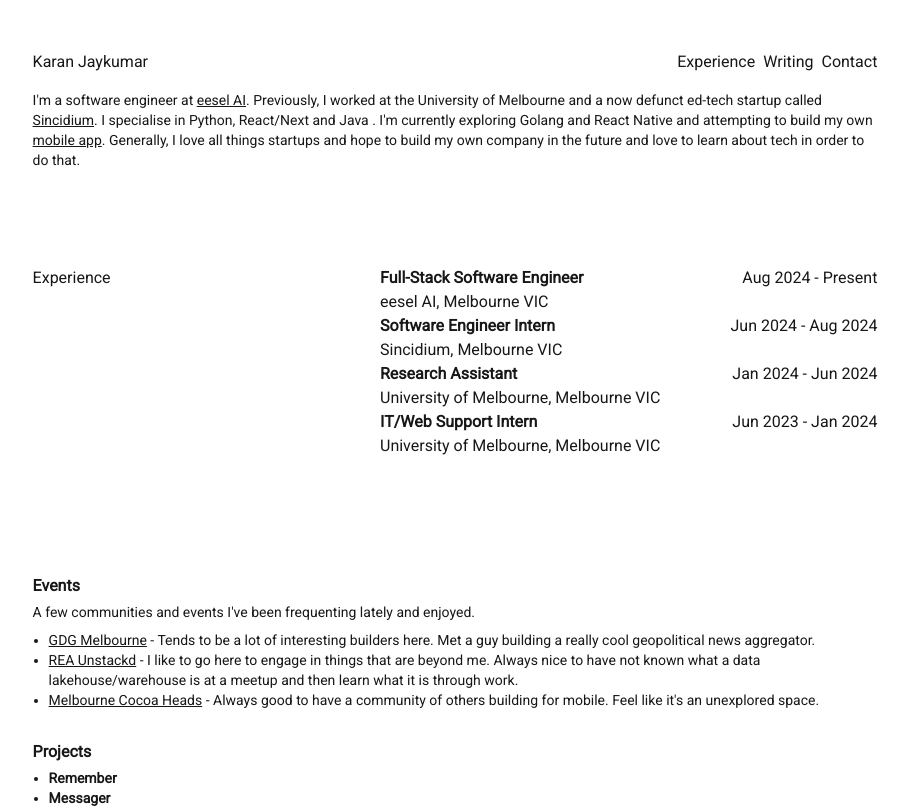
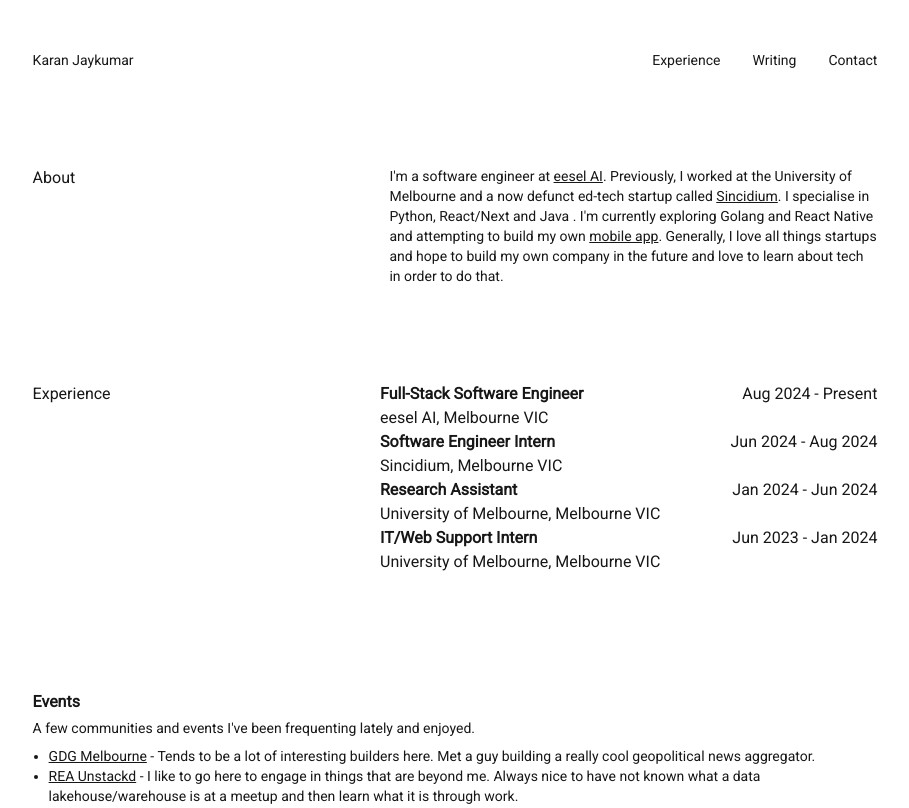
Before and after one commit to KaranJayakumar/portfolio, a Next.js app: page / in a window 1280 px wide. Shown: the top 808 px of the page, without its empty margins (185-1094 px from the left). Built offline with nearby package versions, Linux system fonts and the light colour scheme.

Commit message:
Intro block component and implement for about section

```diff
--- a/app/_components/blocks/About.tsx
+++ b/app/_components/blocks/About.tsx
@@ -1,3 +1,5 @@
+import { Block } from "../layout/Block"
+
 export const About = () => {
   const openEesel = () => {
     window.open("https://eesel.ai", "_blank")
@@ -9,8 +11,8 @@ export const About = () => {
     window.open("https://github.com/KaranJayakumar/remember", "_blank")
   }
   return (
-      <div className="font-normal flex-col text-sm" id="about">
-        <p>I&apos;m a software engineer at <span className="underline cursor-pointer" onClick={() => openEesel()}>eesel AI</span>. Previously, I worked at the University of Melbourne and a now defunct ed-tech startup called <span className="underline cursor-pointer" onClick={() => openSindy()}>Sincidium</span>. I specialise in Python, React/Next and Java . I&apos;m currently exploring Golang and React Native and attempting to build my own <span className="underline cursor-pointer" onClick={() => openRemember()}>mobile app</span>. Generally, I love all things startups and hope to build my own company in the future and love to learn about tech in order to do that. </p>
-      </div>
+    <Block title="About">
+          <p>I&apos;m a software engineer at <span className="underline cursor-pointer" onClick={() => openEesel()}>eesel AI</span>. Previously, I worked at the University of Melbourne and a now defunct ed-tech startup called <span className="underline cursor-pointer" onClick={() => openSindy()}>Sincidium</span>. I specialise in Python, React/Next and Java . I&apos;m currently exploring Golang and React Native and attempting to build my own <span className="underline cursor-pointer" onClick={() => openRemember()}>mobile app</span>. Generally, I love all things startups and hope to build my own company in the future and love to learn about tech in order to do that. </p>
+    </Block>
   )
 }
--- /dev/null
+++ b/app/_components/layout/Block.tsx
@@ -0,0 +1,23 @@
+import { ReactNode } from "react"
+
+interface Props{
+  title : string
+  children : ReactNode
+}
+
+export const Block = ({children, title} : Props) => {
+  return (
+    <div className="flex flex-col gap-4 my-24">
+      <div className="flex flex-row justify-between">
+        <div>
+          <p>{title}</p>
+        </div>
+        <div className="font-normal flex-col text-sm w-fit" id="about">
+          <div className="w-[488px]">
+          {children}
+          </div>
+        </div>
+      </div>
+    </div>
+  )
+}
--- a/app/_components/layout/NavigationBar.tsx
+++ b/app/_components/layout/NavigationBar.tsx
@@ -1,10 +1,10 @@
 export const NavigationBar = () => {
   return (
-      <div className="flex flex-row justify-between mb-4">
+      <div className="flex flex-row justify-between mb-16 text-sm">
         <div>
           <p>{"Karan Jaykumar"}</p>
         </div>
-        <div className="flex flex-row gap-2">
+        <div className="flex flex-row gap-8 text-sm">
           <p>{"Experience"}</p>
           <p>{"Writing"}</p>
           <p>{"Contact"}</p>
```
